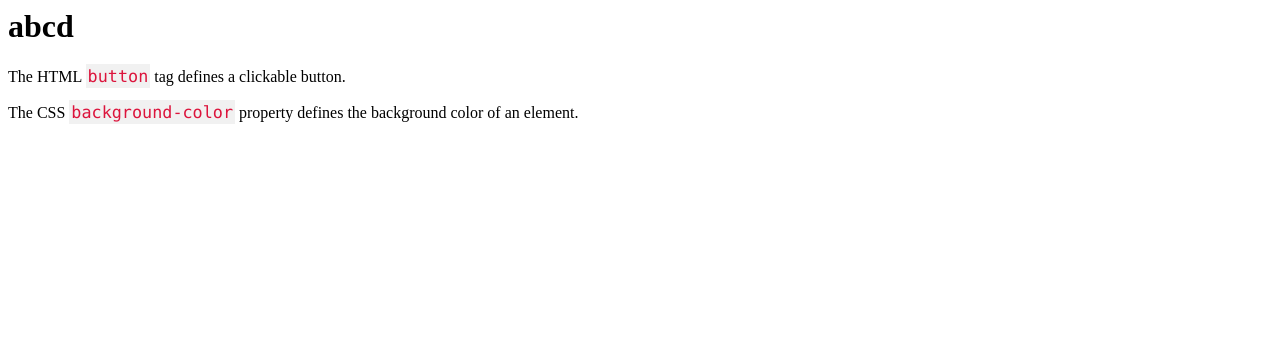
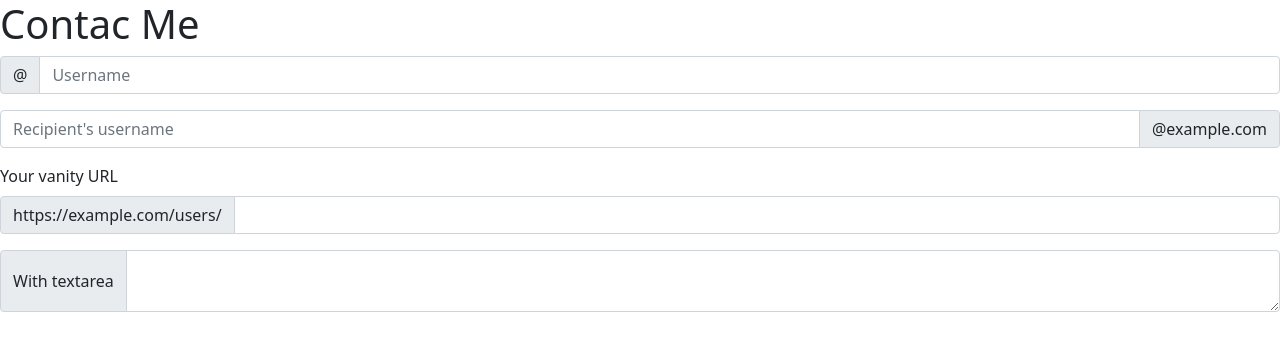
Before and after one commit to karthik-projecthub/my-portfolio, a plain HTML site: page home.html in a window 1280 px wide. Drawn offline with nearby package versions, Linux system fonts and the light colour scheme.

Commit message:
improved contact form

```diff
--- a/home.html
+++ b/home.html
@@ -1,19 +1,49 @@
-<html>
-<head>
-<style>
-code {
-  font-family: Consolas,"courier new";
-  color: crimson;
-  background-color: #f1f1f1;
-  padding: 2px;
-  font-size: 105%;
-}
-</style>
-</head>
-<body>
-<h1>abcd</h1>
-<p>The HTML <code>button</code> tag defines a clickable button.</p>
-<p>The CSS <code>background-color</code> property defines the background color of an element.</p>
+<!doctype html>
+<html lang="en">
+  <head>
+    <!-- Required meta tags -->
+    <meta charset="utf-8">
+    <meta name="viewport" content="width=device-width, initial-scale=1">
 
-</body>
+    <!-- Bootstrap CSS -->
+    <link href="https://cdn.jsdelivr.net/npm/bootstrap@5.0.2/dist/css/bootstrap.min.css" rel="stylesheet" integrity="sha384-EVSTQN3/azprG1Anm3QDgpJLIm9Nao0Yz1ztcQTwFspd3yD65VohhpuuCOmLASjC" crossorigin="anonymous">
+
+    <title>Hello, world!</title>
+  </head>
+  <body>
+    <h1>Contac Me</h1>
+    <div class="input-group mb-3">
+      <span class="input-group-text" id="basic-addon1">@</span>
+      <input type="text" class="form-control" placeholder="Username" aria-label="Username" aria-describedby="basic-addon1">
+    </div>
+
+    <div class="input-group mb-3">
+      <input type="text" class="form-control" placeholder="Recipient's username" aria-label="Recipient's username" aria-describedby="basic-addon2">
+      <span class="input-group-text" id="basic-addon2">@example.com</span>
+    </div>
+
+    <label for="basic-url" class="form-label">Your vanity URL</label>
+    <div class="input-group mb-3">
+      <span class="input-group-text" id="basic-addon3">https://example.com/users/</span>
+      <input type="text" class="form-control" id="basic-url" aria-describedby="basic-addon3">
+    </div>
+
+
+
+    <div class="input-group">
+      <span class="input-group-text">With textarea</span>
+      <textarea class="form-control" aria-label="With textarea"></textarea>
+    </div>
+
+    <!-- Optional JavaScript; choose one of the two! -->
+
+    <!-- Option 1: Bootstrap Bundle with Popper -->
+    <script src="https://cdn.jsdelivr.net/npm/bootstrap@5.0.2/dist/js/bootstrap.bundle.min.js" integrity="sha384-MrcW6ZMFYlzcLA8Nl+NtUVF0sA7MsXsP1UyJoMp4YLEuNSfAP+JcXn/tWtIaxVXM" crossorigin="anonymous"></script>
+
+    <!-- Option 2: Separate Popper and Bootstrap JS -->
+    <!--
+    <script src="https://cdn.jsdelivr.net/npm/@popperjs/core@2.9.2/dist/umd/popper.min.js" integrity="sha384-IQsoLXl5PILFhosVNubq5LC7Qb9DXgDA9i+tQ8Zj3iwWAwPtgFTxbJ8NT4GN1R8p" crossorigin="anonymous"></script>
+    <script src="https://cdn.jsdelivr.net/npm/bootstrap@5.0.2/dist/js/bootstrap.min.js" integrity="sha384-cVKIPhGWiC2Al4u+LWgxfKTRIcfu0JTxR+EQDz/bgldoEyl4H0zUF0QKbrJ0EcQF" crossorigin="anonymous"></script>
+    -->
+  </body>
 </html>
```
Also changed, not shown: feature.html (added, +28 -0 lines).
